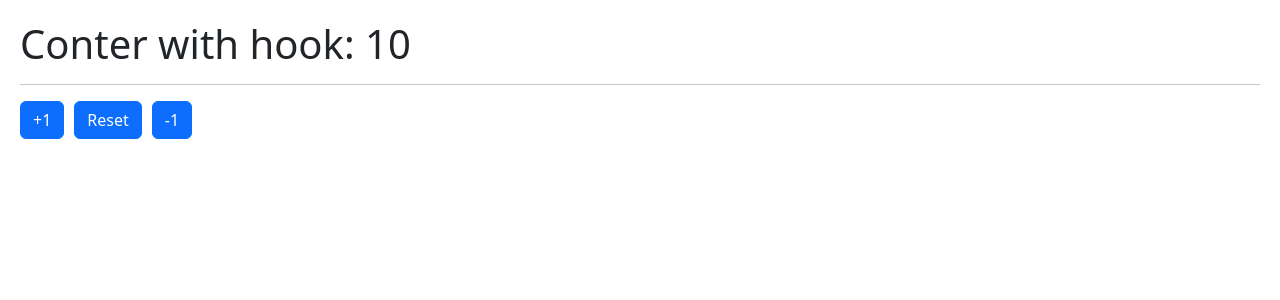
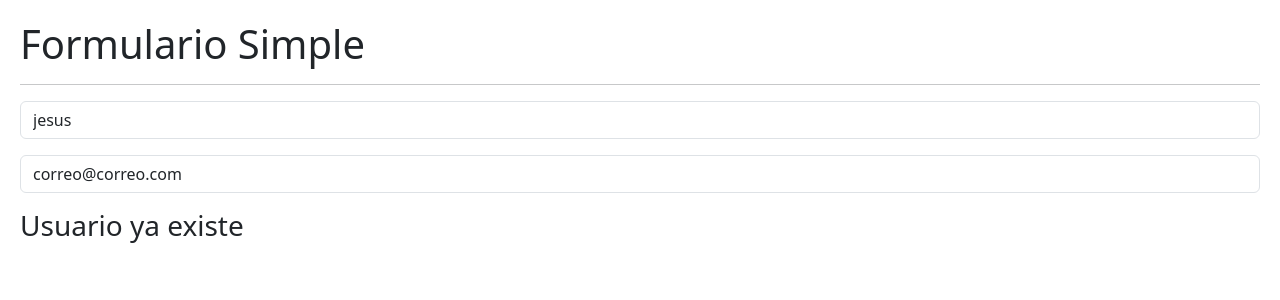
Before and after one commit to JesusPineda29/ejercicios-Hooks-, a React (Vite) app: page / in a window 1280 px wide. Shown: the top 300 px of the page. Built offline with nearby package versions, Linux system fonts and the light colour scheme.

Commit message:
funcional component message creado

```diff
--- /dev/null
+++ b/src/02-useEffect/Message.jsx
@@ -0,0 +1,22 @@
+import { useEffect } from 'react';
+
+export const Message = () => {
+
+
+    useEffect(() => {
+      console.log('Message component mounted');
+
+      return () => {
+        console.log('Message component unmounted');
+      }
+    }, [])
+
+
+
+
+  return (
+    <>
+        <h3>Usuario ya existe</h3>
+    </>
+  )
+}
--- /dev/null
+++ b/src/02-useEffect/SimpleForm.jsx
@@ -0,0 +1,72 @@
+import { useState, useEffect } from 'react';
+import { Message } from './Message';
+
+
+export const SimpleForm = () => {
+
+    const [formState, setFormState] = useState({
+        username: 'jesus',
+        email: 'correo@correo.com'
+    });
+
+
+    const { username, email } = formState;
+
+    const onInputChange = ({ target }) => {
+        const { name, value } = target;
+        setFormState({
+            ...formState,
+            [name]: value
+        })
+    }
+
+
+    useEffect(() => {
+        // console.log('El formulario ha cambiado');
+    }, []);
+
+    useEffect(() => {
+        // console.log('correo ha cambiado');
+    }, [email]);
+
+    useEffect(() => {
+        // console.log('username ha cambiado');
+    }, [username]);
+
+
+
+
+
+
+    return (
+        <>
+            <h1>Formulario Simple</h1>
+            <hr />
+
+            <div className="mb-3">
+                <input
+                    type="text"
+                    className="form-control"
+                    placeholder="Enter your username"
+                    name="username"
+                    value={username}
+                    onChange={onInputChange}
+                />
+            </div>
+
+            <div className="mb-3">
+                <input
+                    type="email"
+                    className="form-control"
+                    placeholder="Enter your email"
+                    name="email"
+                    value={email}
+                    onChange={onInputChange} />
+            </div>
+
+            {
+                (username === 'jesus') && <Message />
+            }
+        </>
+    )
+}
--- a/src/main.jsx
+++ b/src/main.jsx
@@ -2,13 +2,14 @@
 import { createRoot } from 'react-dom/client'
 
 import './index.css'
+import { SimpleForm } from './02-useEffect/SimpleForm'
 //import { CounterApp } from './01-useState/CounterApp'
-import { CounterWithCustomHook } from './01-useState/CounterWithCustomHook'
+//import { CounterWithCustomHook } from './01-useState/CounterWithCustomHook'
 //import { HooksApp } from './HooksApp'
 
 
 createRoot(document.getElementById('root')).render(
   <StrictMode>
-    <CounterWithCustomHook />
+    <SimpleForm />
   </StrictMode>,
 )
```
